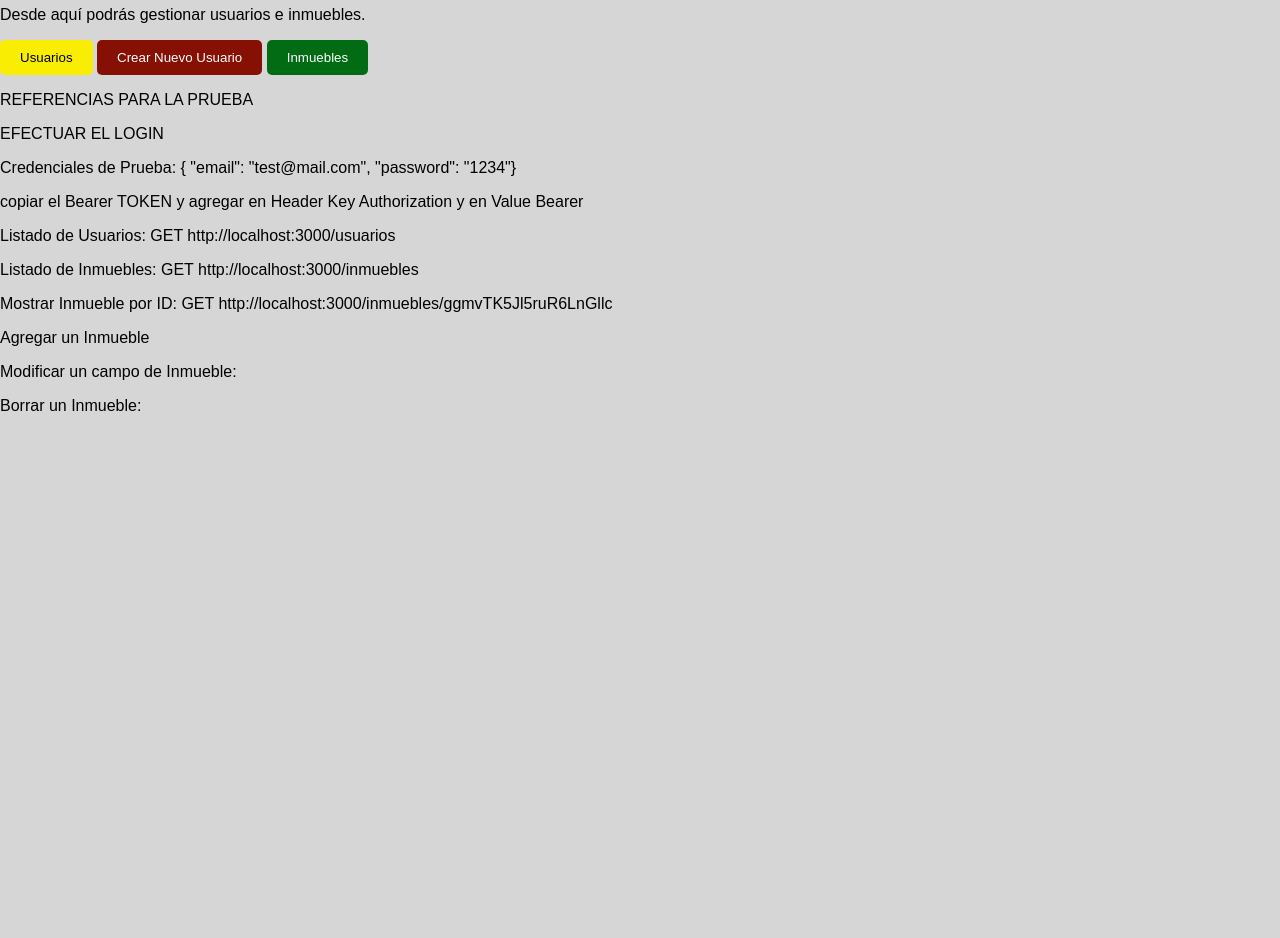
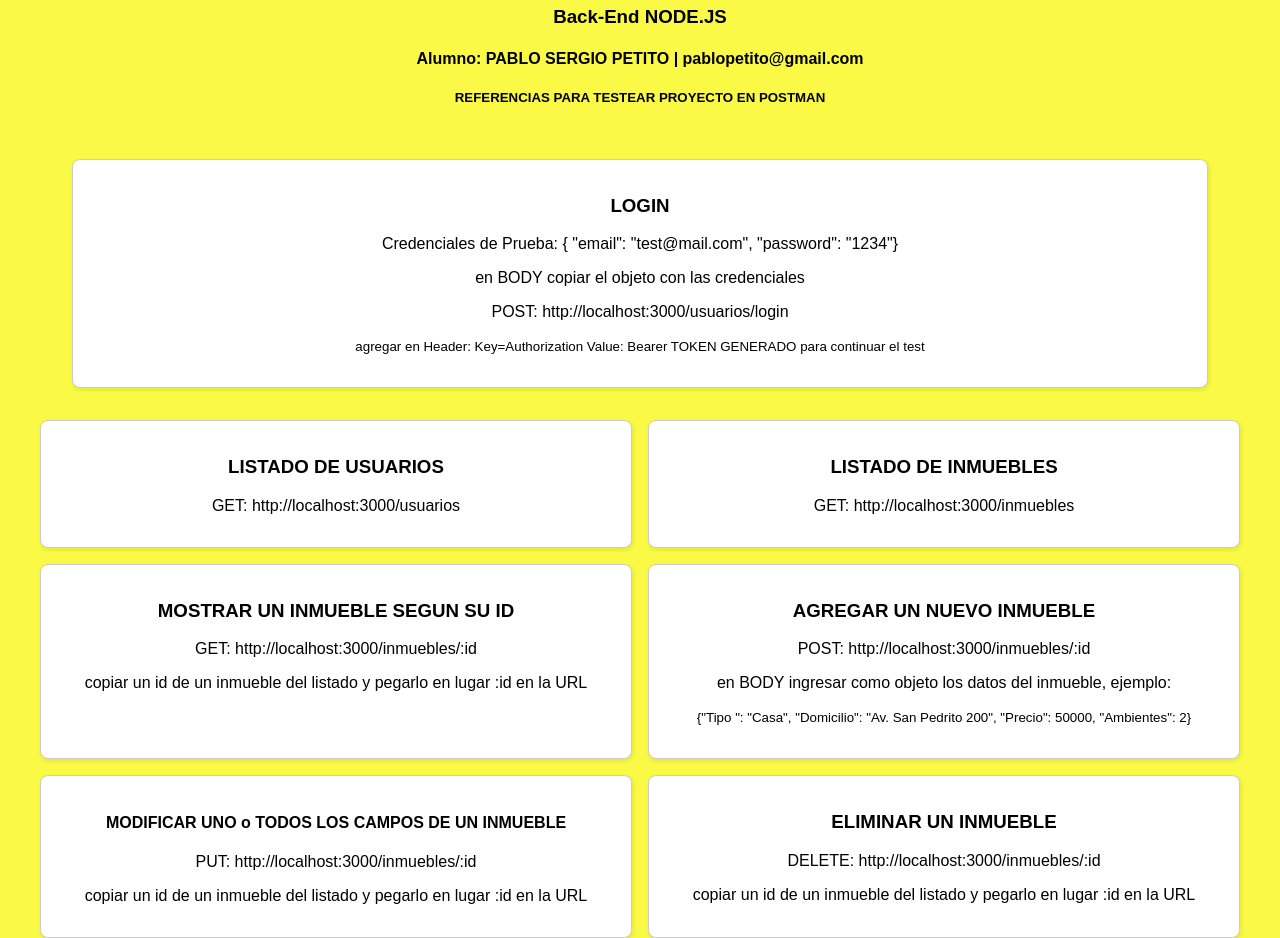
Before and after one commit to pablopetito/proyecto-final-talento-tech-nodejs, a website: page src/frontend/index.html in a window 1280 px wide. Shown: the part 68-1006 px from the top of the page. Before the commit the page ends 800 px from the top, so only its background shows below. Drawn offline with Linux system fonts and the light colour scheme.

Commit message:
Actualizacion FRONT-END

```diff
--- a/src/frontend/css/styles.css
+++ b/src/frontend/css/styles.css
@@ -4,15 +4,27 @@ body {
   margin: 0;
   padding: 0;
   font-family: Arial, sans-serif;
-  background-color: #d6d6d6;
+  background-color: rgb(250, 250, 70);
+  text-align: center;
+}
+
+/* El contenedor ocupa todo el ancho disponible */
+.containerPrimer {
+  display: grid;
+  grid-template-columns: repeat(1, 1fr);
+  gap: 1rem;
+  padding: 2rem;
+  max-width: 1200px;
+  margin: 0 auto;
+  box-sizing: border-box;
 }
 
 /* El contenedor ocupa todo el ancho disponible */
 .container {
   display: grid;
-  grid-template-columns: repeat(3, 1fr);
+  grid-template-columns: repeat(2, 1fr);
   gap: 1rem;
-  padding: 2rem;
+  padding: 0rem;
   max-width: 1200px;
   margin: 0 auto;
   box-sizing: border-box;
--- a/src/frontend/index.html
+++ b/src/frontend/index.html
@@ -6,68 +6,60 @@
   <link rel="stylesheet" href="css/styles.css">
 </head>
 <body>
-  <h1>Bienvenido a la App de Gestión Inmobiliaria</h1>
-  <p>Desde aquí podrás gestionar usuarios e inmuebles.</p>
+    <h1>PRESENTACION PROYECTO FINAL TALENTO TECH</h1>
+    <h3>Back-End NODE.JS</h3>
+    <h4>Alumno: PABLO SERGIO PETITO | pablopetito@gmail.com</h4>
+    <h5>REFERENCIAS PARA TESTEAR PROYECTO EN POSTMAN</h5>
 
-  <a href="/listaUsuarios">
-    <button class="button-yellow">Usuarios</button>
-  </a>
+  <div class="containerPrimer">
+        <div class="card">
+      <h3>LOGIN</h3>
+      <p>Credenciales de Prueba: { "email": "test@mail.com", "password": "1234"}</p>
+      <p>en BODY copiar el objeto con las credenciales</p>
+      <p>POST: http://localhost:3000/usuarios/login</p>
+      <p><small>agregar en Header: Key=Authorization Value: Bearer TOKEN GENERADO para continuar el test</small></p>
+    </div>
 
-  <a href="/nuevoUsuario">
-    <button class="button-red">Crear Nuevo Usuario</button>
-  </a>
+  </div>
 
-  <a href="/inmuebles">
-    <button class="button-green">Inmuebles</button>
-  </a>
-  <p> REFERENCIAS PARA LA PRUEBA</p>
-  <p>EFECTUAR EL LOGIN</p>
-  <p>Credenciales de Prueba: { "email": "test@mail.com", "password": "1234"}</p>
+  <div class="container">
 
-  <p>copiar el Bearer TOKEN y agregar en Header Key Authorization y en Value Bearer <TOKEN GENERADO></p>
+    <div class="card">
+      <h3>LISTADO DE USUARIOS</h3>
+      <p>GET: http://localhost:3000/usuarios</p>
+    </div>
 
-  <p>Listado de Usuarios:  GET http://localhost:3000/usuarios</p>
+    <div class="card">
+      <h3>LISTADO DE INMUEBLES</h3>
+      <p>GET: http://localhost:3000/inmuebles</p>
+    </div>
 
-  <p>Listado de Inmuebles: GET http://localhost:3000/inmuebles</p>
+    <div class="card">
+      <h3>MOSTRAR UN INMUEBLE SEGUN SU ID</h3>
+      <p>GET: http://localhost:3000/inmuebles/:id</p>
+      <p>copiar un id de un inmueble del listado y pegarlo en lugar :id en la URL</p>
+    </div>
 
-  <p>Mostrar Inmueble por ID: GET http://localhost:3000/inmuebles/ggmvTK5Jl5ruR6LnGllc</p>
+    <div class="card">
+      <h3>AGREGAR UN NUEVO INMUEBLE</h3>
+      <p>POST: http://localhost:3000/inmuebles/:id</p>
+      <p>en BODY ingresar como objeto los datos del inmueble, ejemplo:
+      <p><small>{"Tipo ": "Casa", "Domicilio": "Av. San Pedrito 200", "Precio": 50000, "Ambientes": 2}</small></p>
+    </div>
 
-  <p>Agregar un Inmueble</p>
+    <div class="card">
+      <h4>MODIFICAR UNO o TODOS LOS CAMPOS DE UN INMUEBLE</h4>
+      <p>PUT: http://localhost:3000/inmuebles/:id</p>
+      <p>copiar un id de un inmueble del listado y pegarlo en lugar :id en la URL</p>
+    </div>
 
-  <p>Modificar un campo de Inmueble: </p>
+    <div class="card">
+      <h3>ELIMINAR UN INMUEBLE</h3>
+      <p>DELETE: http://localhost:3000/inmuebles/:id</p>
+      <p>copiar un id de un inmueble del listado y pegarlo en lugar :id en la URL</p>
+    </div>
 
-  <p>Borrar un Inmueble: </p>
-
-  <ul id="message"></ul>
+  </div>
 
 </body>
-
-<script>
-  const boton = document.querySelector("#cargarUsuarios");
-  const ul = document.querySelector("#message");
-
-  boton.addEventListener("click", () => {
-    fetch("http://localhost:3000/users")
-      .then((res) => res.json())
-      .then((usuarios) => {
-        ul.innerHTML = ""; // limpiar lista previa
-        usuarios.forEach((usuario) => {
-          const li = document.createElement("li");
-          li.textContent = `ID: ${usuario.id}, Nombre: ${usuario.name}, Mail: ${usuario.email}`;
-          ul.appendChild(li);
-        });
-      });
-  });
-</script>
-
-<!-- <script>
-    const p = document.querySelector("p#message");
-    fetch("http://localhost:3000/inmuebles")
-      .then((response) => response.json())
-      .then((data) => {
-        console.log(data);
-        p.innerHTML = JSON.stringify(data, null, 2); // el 2 es para darle formato
-
-      });
-</script> -->
 </html>
```
